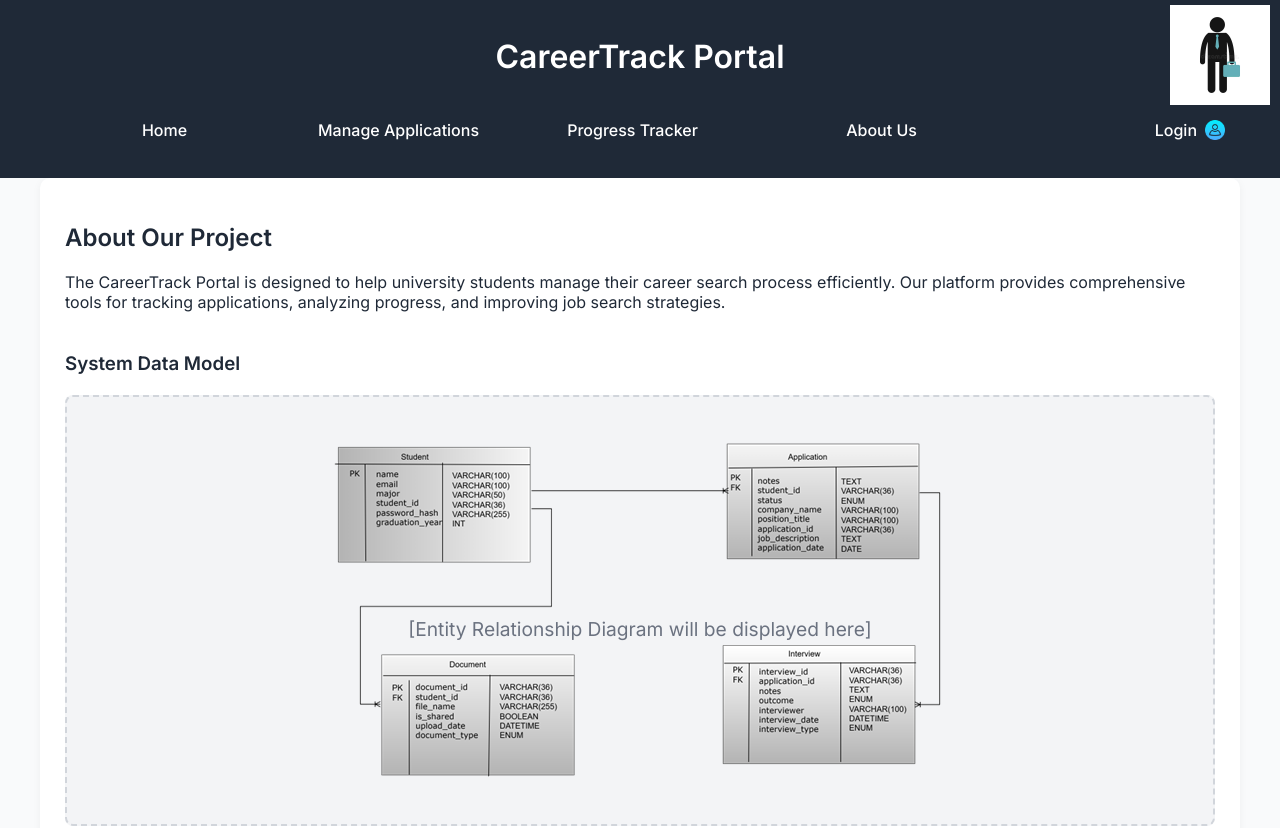
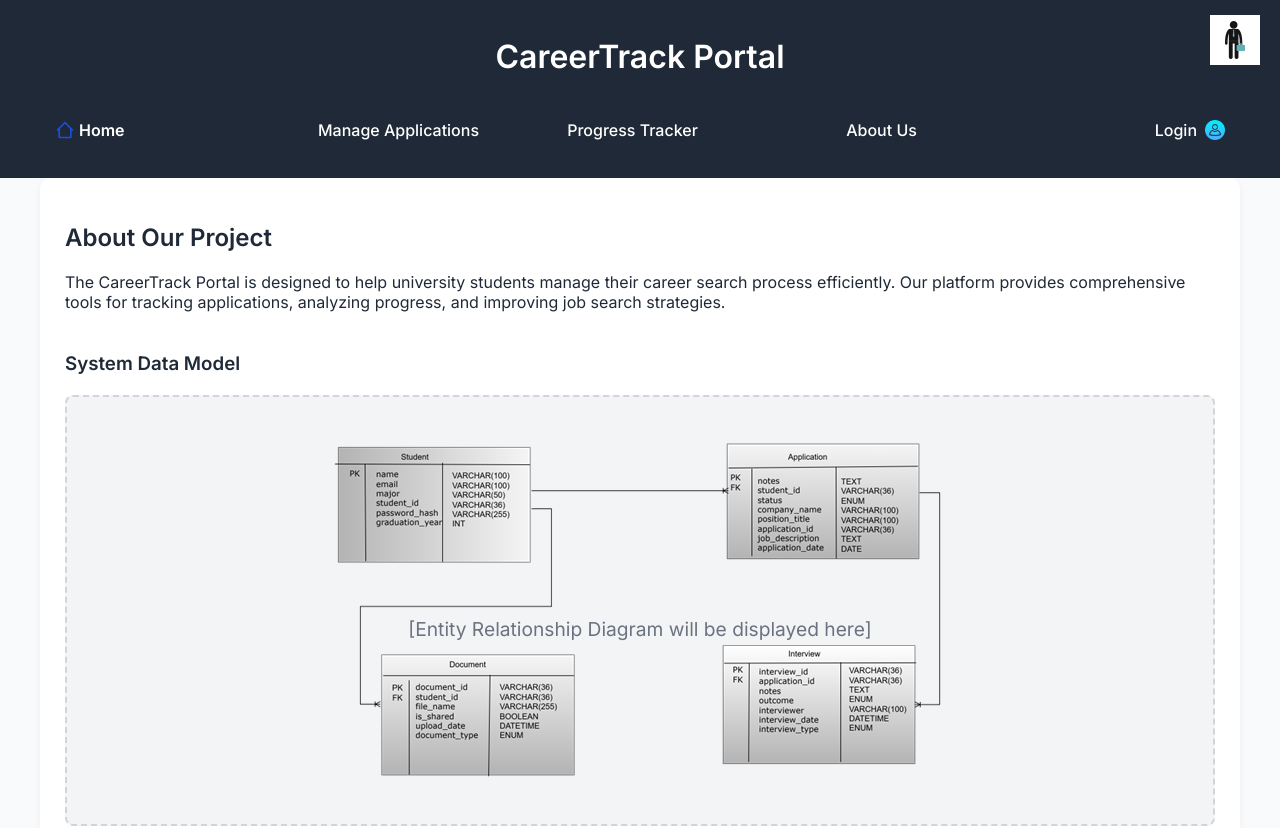
Before and after one commit to arunvj2517/ISM6225_Group_5_Assignment_3, a plain HTML site: page about.html in a window 1280 px wide. Shown: the top 828 px of the page. Drawn offline with Linux system fonts and the light colour scheme.

Commit message:
Updated file name

```diff
--- a/about.html
+++ b/about.html
@@ -10,9 +10,26 @@
 <body>
     <header>
         <div class="container">
+
+            <img src="images/application-logo.webp" alt="Logo" class="header-logo">
+
             <h1>CareerTrack Portal</h1>
+
+
+            <button class="hamburger-menu" aria-label="Toggle navigation" aria-expanded="false">
+                <svg xmlns="http://www.w3.org/2000/svg" width="24" height="24" viewBox="0 0 24 24" fill="white">
+                    <path d="M3 18h18v-2H3v2zm0-5h18v-2H3v2zm0-7v2h18V6H3z" />
+                </svg>
+            </button>
+
+
             <nav class="header-nav">
-                <a href="Home.html">Home</a>
+                <a href="index.html" class="nav-link" style="color: white; text-decoration: none; display: inline-flex; align-items: center; font-size: 16px; font-weight: 700;">
+                    <svg xmlns="http://www.w3.org/2000/svg" width="20" height="20" viewBox="0 0 24 24" fill="#1d4ed8" style="margin-right: 4px;">
+                        <path d="M3 13h1v7c0 1.103.897 2 2 2h12c1.103 0 2-.897 2-2v-7h1a1 1 0 0 0 .707-1.707l-9-9a1 1 0 0 0-1.414 0l-9 9A1 1 0 0 0 3 13zm9-8.586 6 6V15l.001 5H6v-9.586l6-6z" />
+                    </svg>
+                    Home
+                </a>
                 <div class="dropdown" aria-haspopup="true">
                     <button class="dropbtn" aria-expanded="false">Manage Applications</button>
                     <div class="dropdown-content" aria-label="Application management submenu">
@@ -30,12 +47,7 @@
                 </a>
             </nav>
         </div>
-        <img src="images/application-logo.webp"
-             alt="Logo"
-             style="position: absolute; top: 5px; right: 10px; width: 100px; height: auto;">
-
     </header>
-
     <main class="container">
         <div class="card">
             <h2>About Our Project</h2>
```
Also changed, not shown: Visualizations.html (+1 -2 lines), create.html (+1 -1 lines), delete.html (+1 -2 lines), index.html (renamed from Home.html, +1 -1 lines), login.html (+1 -2 lines), read.html (+1 -2 lines), update.html (+1 -1 lines).
